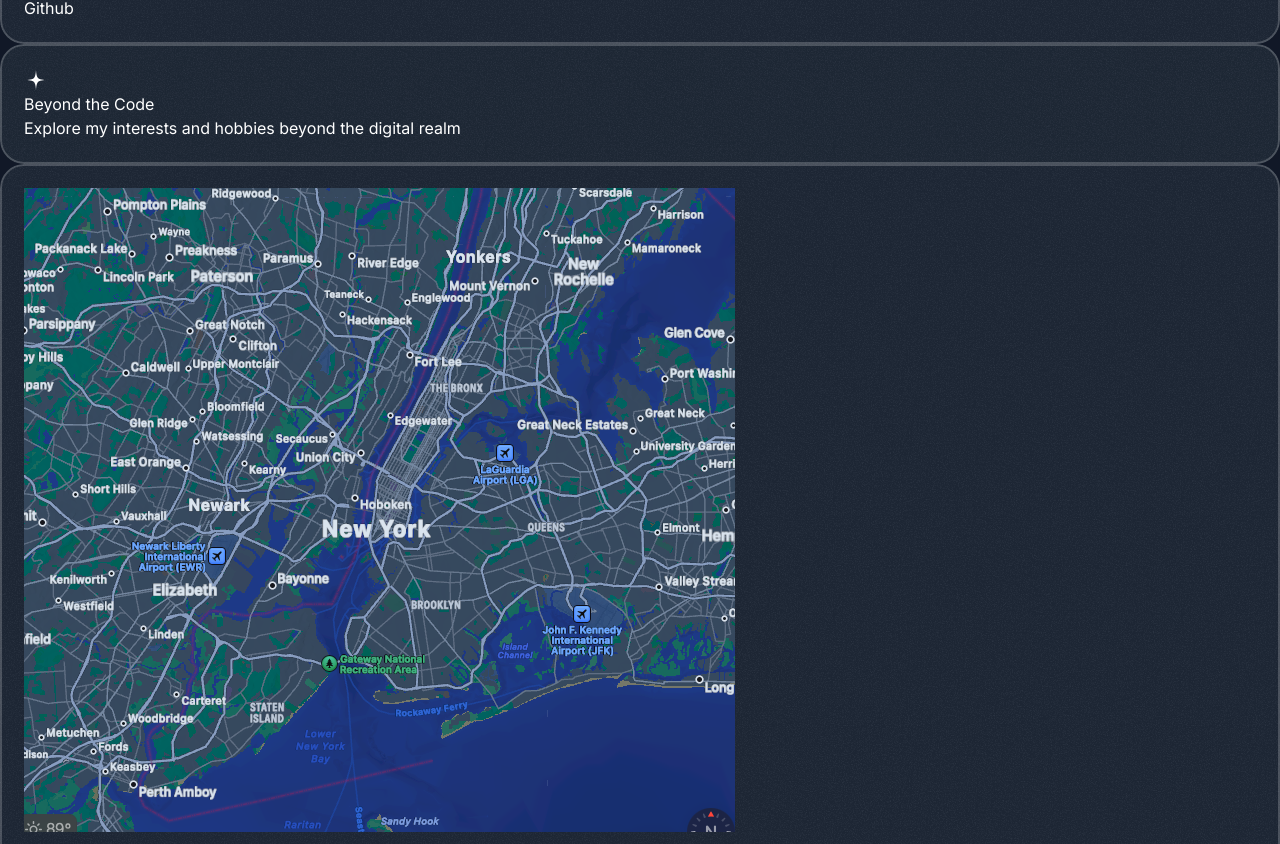
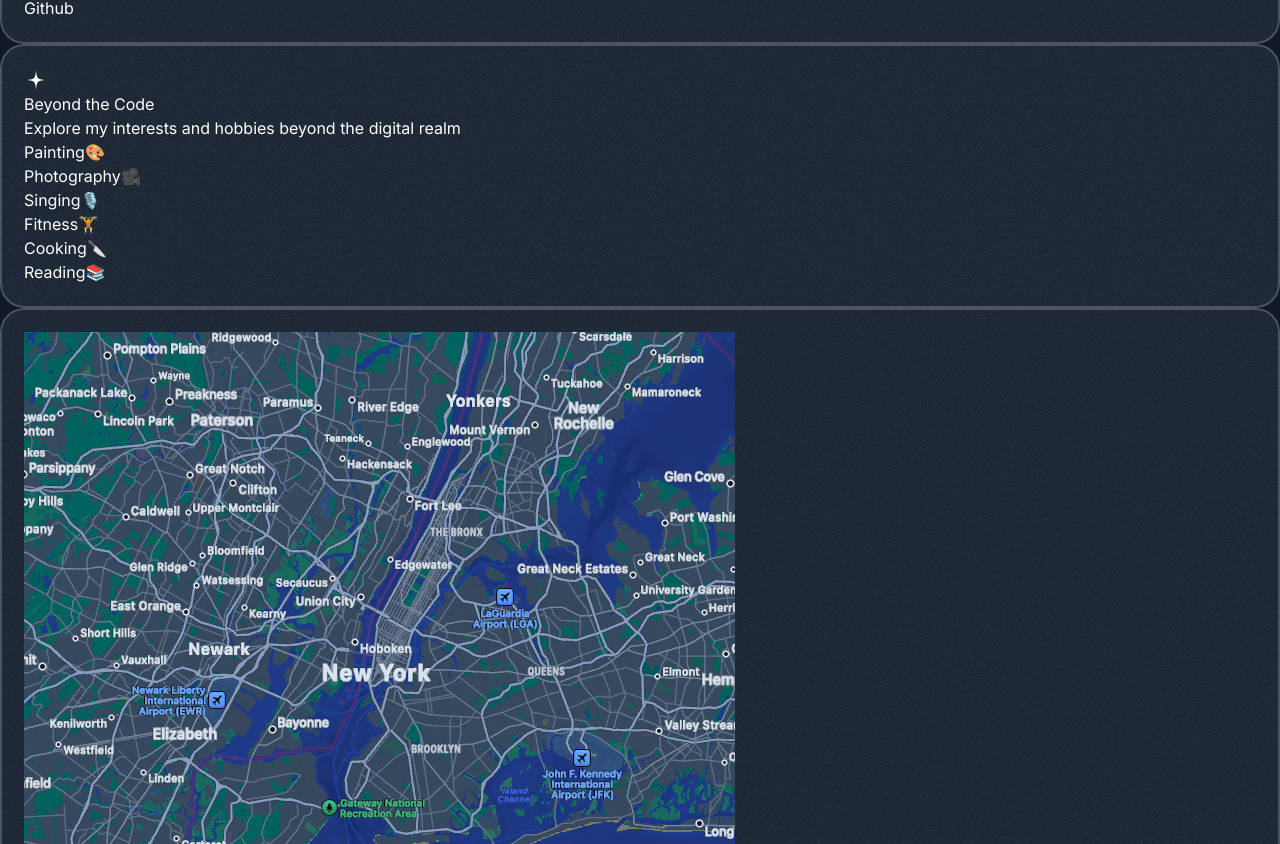
Before and after one commit to joharisahil/portfolio, a Next.js app: page / in a window 1280 px wide. Shown: the part 4973-5817 px from the top of the page. Built offline with nearby package versions, Linux system fonts and the light colour scheme; a web font is replaced by a local one.

Commit message:
added about section

```diff
--- a/src/sections/About.tsx
+++ b/src/sections/About.tsx
@@ -41,32 +41,32 @@ const toolboxItems = [
   },
 ];
 
-const hobbies=[
+const hobbies = [
   {
-    title:'Painting',
-    emoji:''
+    title: "Painting",
+    emoji: "🎨",
   },
   {
-    title:'',
-    emoji:''
+    title: "Photography",
+    emoji: "🎥",
   },
   {
-    title:'',
-    emoji:''
+    title: "Singing",
+    emoji: "🎙️",
   },
   {
-    title:'',
-    emoji:''
+    title: "Fitness",
+    emoji: "🏋️",
   },
   {
-    title:'',
-    emoji:''
+    title: "Cooking",
+    emoji: "🔪",
   },
   {
-    title:'',
-    emoji:''
+    title: "Reading",
+    emoji: "📚",
   },
-]
+];
 
 export const AboutSection = () => {
   return (
@@ -109,6 +109,14 @@ export const AboutSection = () => {
             <h3>Beyond the Code</h3>
             <p>Explore my interests and hobbies beyond the digital realm</p>
           </div>
+          <div>
+            {hobbies.map((hobby) => (
+              <div key={hobby.title}>
+                <span>{hobby.title}</span>
+                <span>{hobby.emoji}</span>
+              </div>
+            ))}
+          </div>
         </Card>
         <Card>
           <Image src={mapImage} alt="Map" />
```
